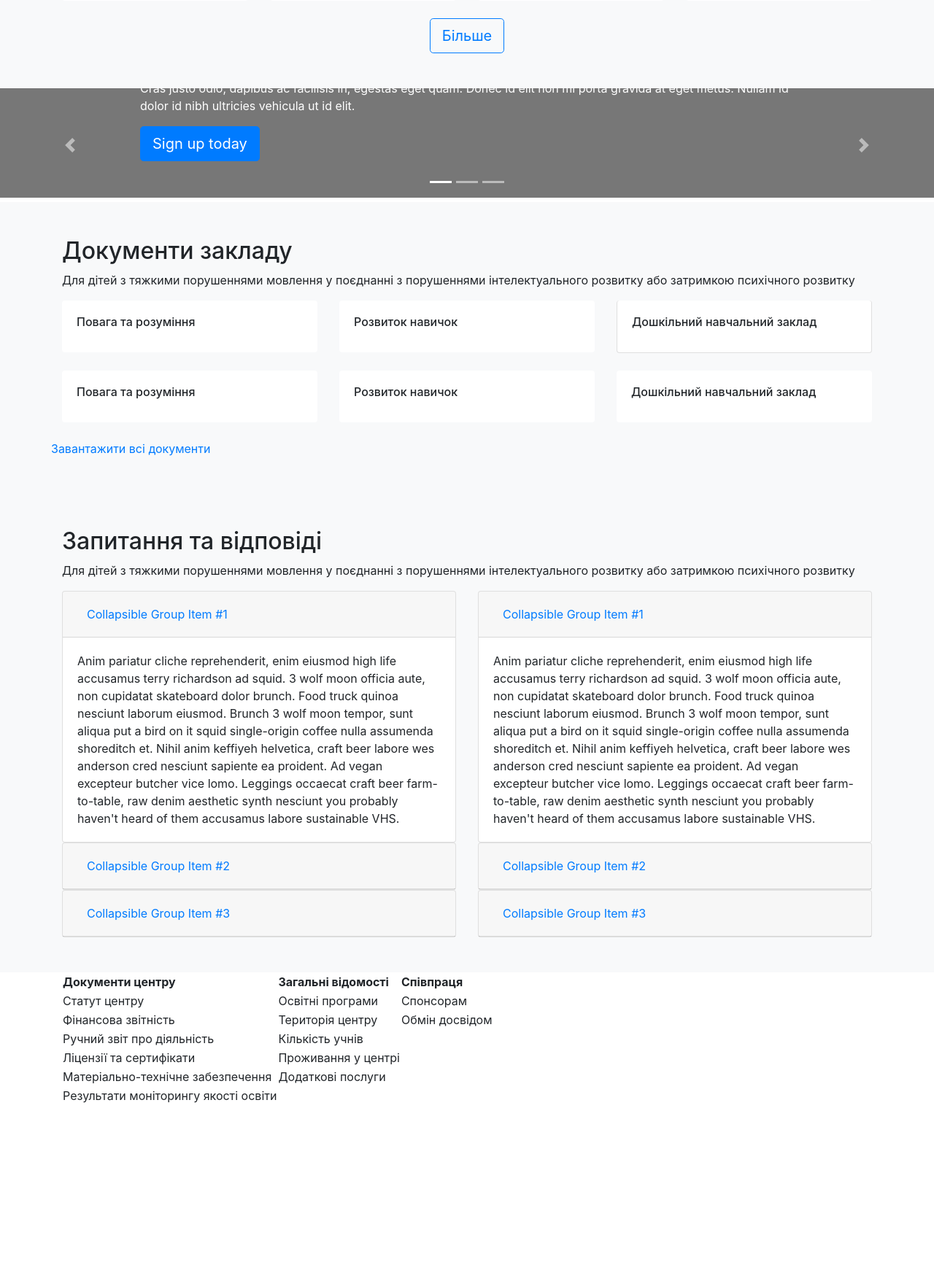
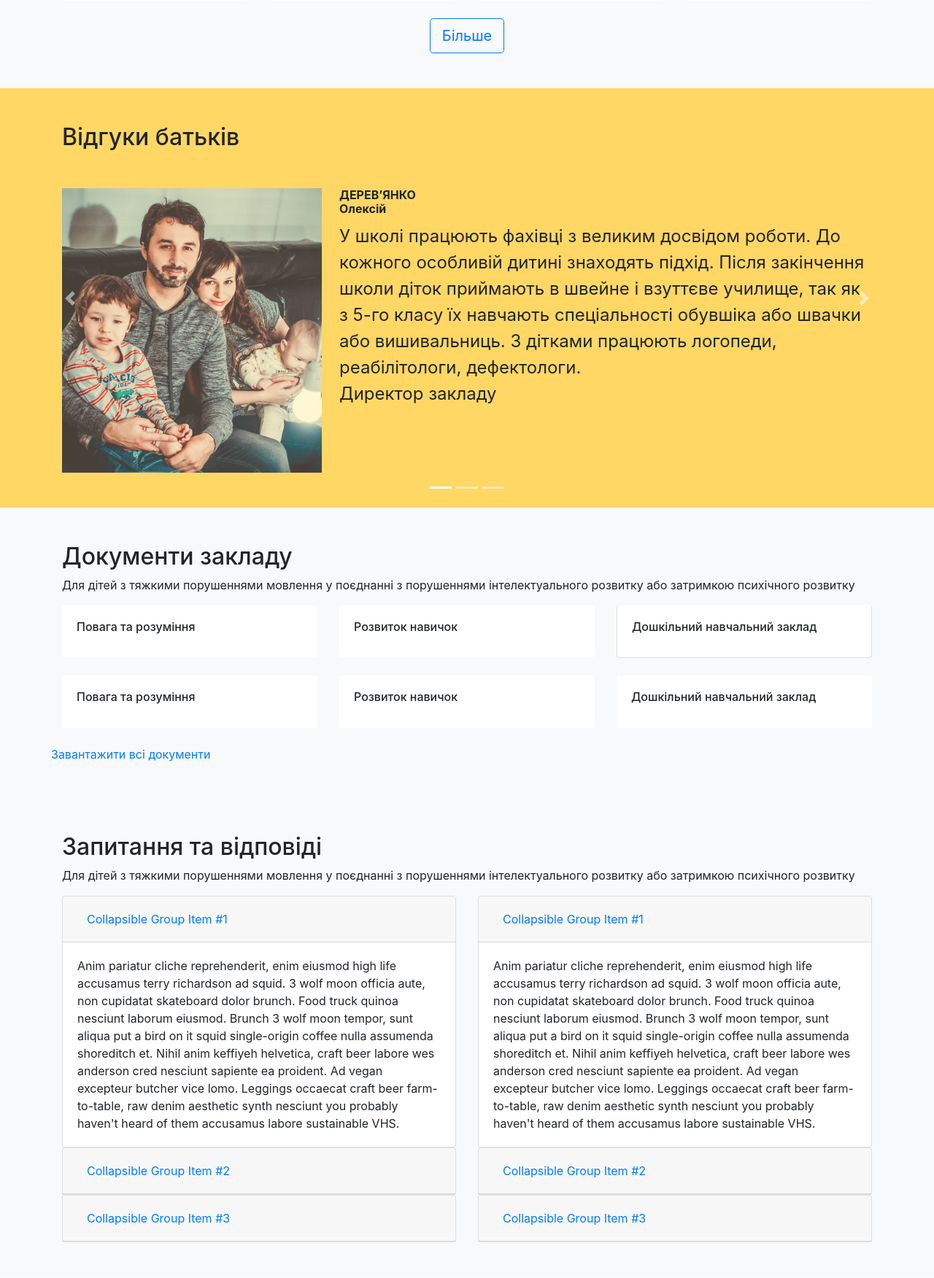
Before and after one commit to hackathon-project/school_site, a Django app: template project/templates/index.html in a window 1280 px wide. Shown: the part 3446-5198 px from the top of the page at 73% size. Before the commit the page ends 4958 px from the top, so only its background shows below. Run offline with Django 3.2, Linux system fonts and the light colour scheme; the template is opened without the code that fills it, so the values that code supplies are empty.

Commit message:
Исправил карусель

```diff
--- a/project/templates/index.html
+++ b/project/templates/index.html
@@ -251,6 +251,7 @@
                     <!-- END Склад реабілітологів Container -->
 
                   <!-- Відгуки батьків Container  -->
+
                                         <div id="myCarousel" class="carousel slide" data-ride="carousel">
                         <ol class="carousel-indicators">
                           <li data-target="#myCarousel" data-slide-to="0" class="active"></li>
@@ -259,32 +260,53 @@
                         </ol>
                         <div class="carousel-inner">
                           <div class="carousel-item active">
-                            <svg class="bd-placeholder-img" width="100%" height="100%" xmlns="http://www.w3.org/2000/svg" preserveAspectRatio="xMidYMid slice" focusable="false" role="img"><rect width="100%" height="100%" fill="#777"/></svg>
+                         <div class="album py-5 " style="background: #FFD765;">
                        <div class="container">
-                              <div class="carousel-caption text-left">
-                                <h1>Example headline.</h1>
-                                <p>Cras justo odio, dapibus ac facilisis in, egestas eget quam. Donec id elit non mi porta gravida at eget metus. Nullam id dolor id nibh ultricies vehicula ut id elit.</p>
-                                <p><a class="btn btn-lg btn-primary" href="#" role="button">Sign up today</a></p>
+                           <h2 style="margin-bottom: 50px;">Відгуки батьків</h2>
+                        <div class="row">
+                        <div class="col-lg-4 col-md-4 col-sm-4 col-xs-4 ">
+                                    <img src="img/rew-families.png" alt="">
+                         </div>
+                         <div class="col-lg-8 col-md-8 col-sm-8 col-xs-8">
+                             <h2 style="font-size: 16px;margin-bottom: 10px;font-weight: 700;">ДЕРЕВ’ЯНКО<br> Олексій</h2>
+                             <p style="font-size: 1.5em;font-weight: 400;">У школі працюють фахівці з великим досвідом роботи. До кожного особливій дитині знаходять підхід. Після закінчення школи діток приймають в швейне і взуттєве училище, так як з 5-го класу їх навчають спеціальності обувшіка або швачки або вишивальниць. З дітками працюють логопеди, реабілітологи, дефектологи.<br>
+Директор закладу</p>
+                         </div>
+                        </div>
                     </div>
                          </div>
                           </div>
                           <div class="carousel-item">
-                            <svg class="bd-placeholder-img" width="100%" height="100%" xmlns="http://www.w3.org/2000/svg" preserveAspectRatio="xMidYMid slice" focusable="false" role="img"><rect width="100%" height="100%" fill="#777"/></svg>
+                         <div class="album py-5 " style="background: #FFD765;">
                        <div class="container">
-                              <div class="carousel-caption">
-                                <h1>Another example headline.</h1>
-                                <p>Cras justo odio, dapibus ac facilisis in, egestas eget quam. Donec id elit non mi porta gravida at eget metus. Nullam id dolor id nibh ultricies vehicula ut id elit.</p>
-                                <p><a class="btn btn-lg btn-primary" href="#" role="button">Learn more</a></p>
+                           <h2 style="margin-bottom: 50px;">Відгуки батьків</h2>
+                        <div class="row">
+                        <div class="col-lg-4 col-md-4 col-sm-4 col-xs-4 ">
+                                    <img src="img/rew-families.png" alt="">
+                         </div>
+                         <div class="col-lg-8 col-md-8 col-sm-8 col-xs-8">
+                             <h2 style="font-size: 16px;margin-bottom: 10px;font-weight: 700;">ДЕРЕВ’ЯНКО<br> Олексій</h2>
+                             <p style="font-size: 1.5em;font-weight: 400;">У школі працюють фахівці з великим досвідом роботи. До кожного особливій дитині знаходять підхід. Після закінчення школи діток приймають в швейне і взуттєве училище, так як з 5-го класу їх навчають спеціальності обувшіка або швачки або вишивальниць. З дітками працюють логопеди, реабілітологи, дефектологи.<br>
+Директор закладу</p>
+                         </div>
+                        </div>
                     </div>
                          </div>
                           </div>
                           <div class="carousel-item">
-                            <svg class="bd-placeholder-img" width="100%" height="100%" xmlns="http://www.w3.org/2000/svg" preserveAspectRatio="xMidYMid slice" focusable="false" role="img"><rect width="100%" height="100%" fill="#777"/></svg>
+                         <div class="album py-5 " style="background: #FFD765;">
                        <div class="container">
-                              <div class="carousel-caption text-right">
-                                <h1>One more for good measure.</h1>
-                                <p>Cras justo odio, dapibus ac facilisis in, egestas eget quam. Donec id elit non mi porta gravida at eget metus. Nullam id dolor id nibh ultricies vehicula ut id elit.</p>
-                                <p><a class="btn btn-lg btn-primary" href="#" role="button">Browse gallery</a></p>
+                           <h2 style="margin-bottom: 50px;">Відгуки батьків</h2>
+                        <div class="row">
+                        <div class="col-lg-4 col-md-4 col-sm-4 col-xs-4 ">
+                                    <img src="img/rew-families.png" alt="">
+                         </div>
+                         <div class="col-lg-8 col-md-8 col-sm-8 col-xs-8">
+                             <h2 style="font-size: 16px;margin-bottom: 10px;font-weight: 700;">ДЕРЕВ’ЯНКО<br> Олексій</h2>
+                             <p style="font-size: 1.5em;font-weight: 400;">У школі працюють фахівці з великим досвідом роботи. До кожного особливій дитині знаходять підхід. Після закінчення школи діток приймають в швейне і взуттєве училище, так як з 5-го класу їх навчають спеціальності обувшіка або швачки або вишивальниць. З дітками працюють логопеди, реабілітологи, дефектологи.<br>
+Директор закладу</p>
+                         </div>
+                        </div>
                     </div>
                          </div>
                           </div>
```
Lines whose indentation alone changed are shown as unchanged.
